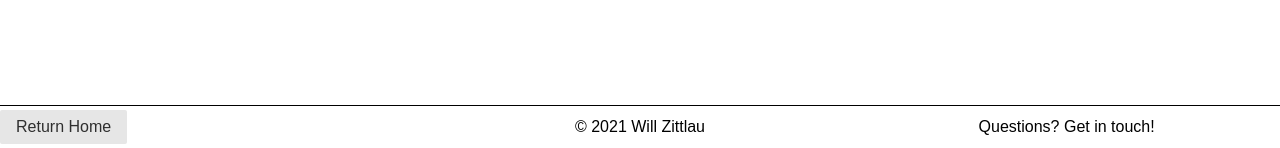
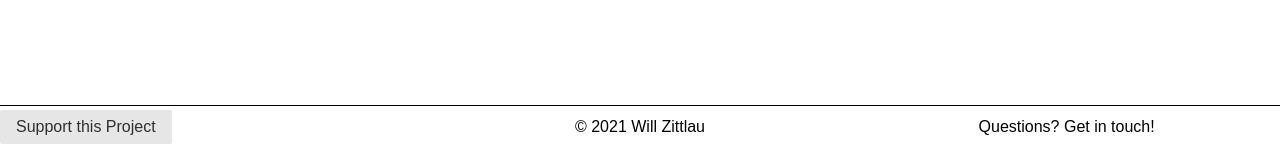
Before and after one commit to willzittlau/rogers-pass-sms-v2, a Flask app: page / in a window 1280 px wide. Shown: the part 652-800 px from the top of the page. Run offline with Flask 2, Linux system fonts and the light colour scheme; some libraries are stand-ins or nearby versions.

Commit message:
Add donation link

```diff
--- a/templates/footer.html
+++ b/templates/footer.html
@@ -2,8 +2,8 @@
   <div class="pure-g">
     <!--Return Home-->
     <div class="pure-u-1 pure-u-sm-1-3 home">
-      <a href="{{ url_for('index') }}">
-        <button class="pure-button home-btn">Return Home</button>
+      <a href="https://www.paypal.com/paypalme/willzittlau" target="_blank">
+        <button class="pure-button home-btn">Support this Project</button>
       </a>
     </div>
     <!--Copyright-->
```
